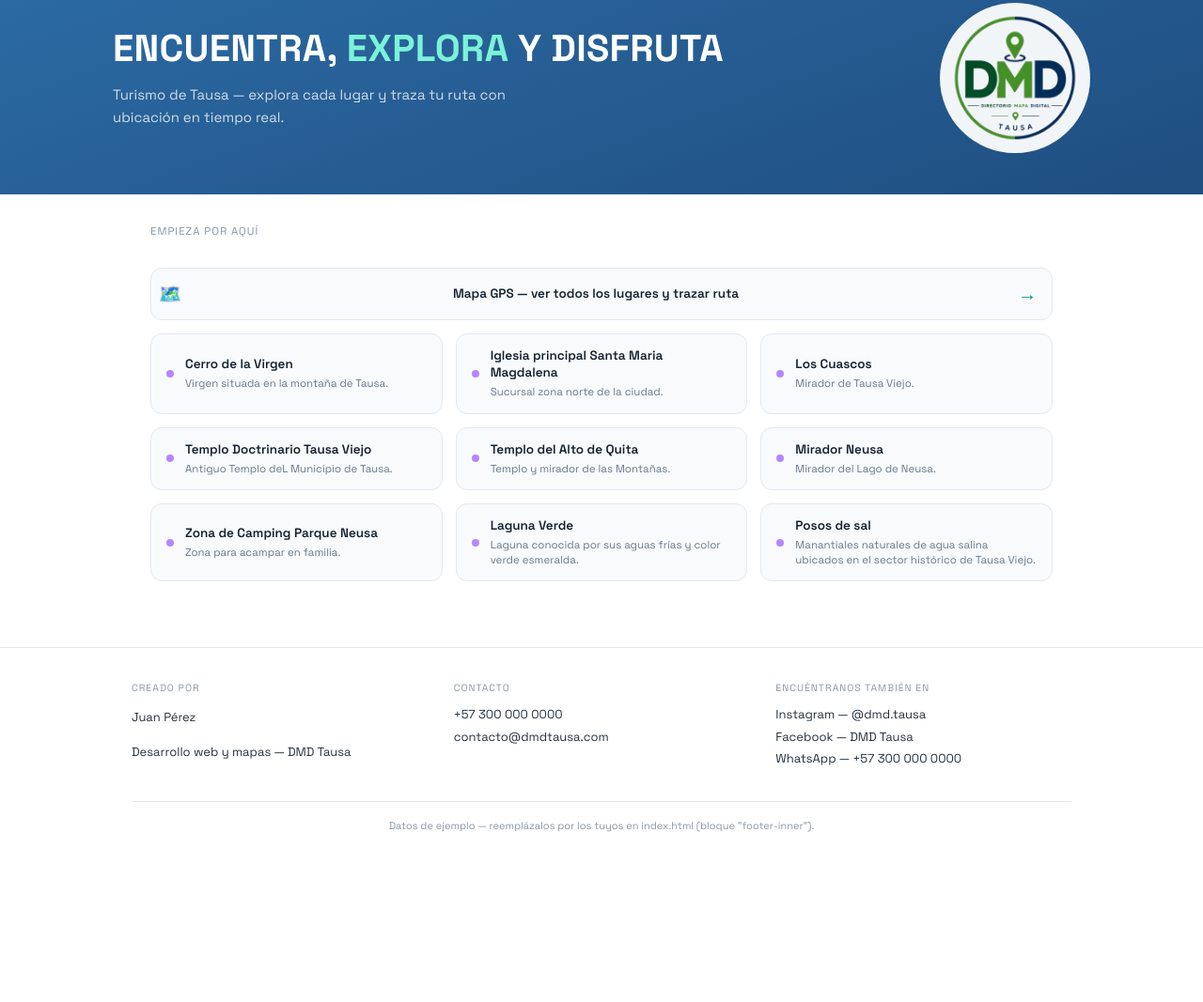
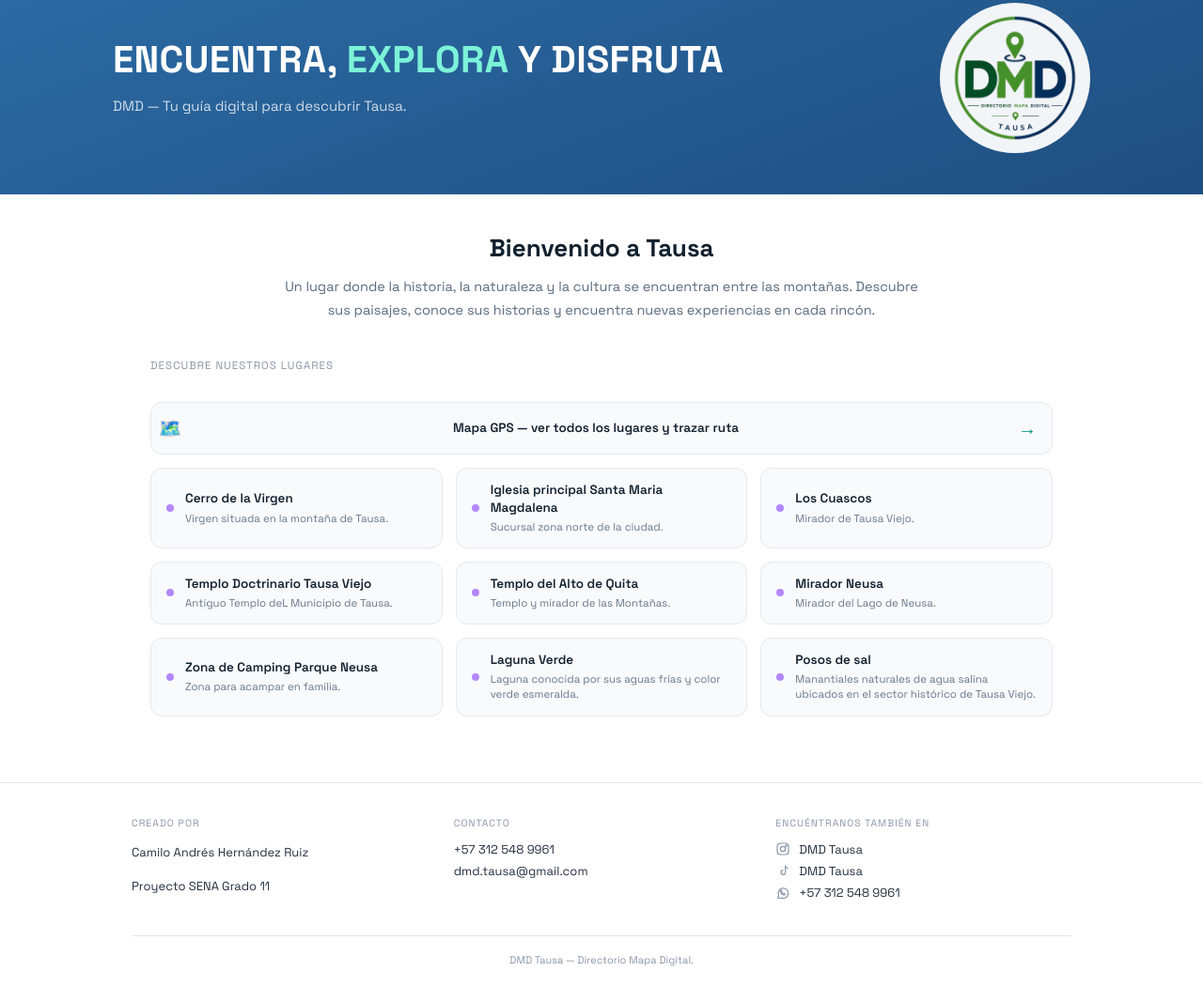
Before and after one commit to camiloKo08/dmd-mapa, a plain HTML site: page index.html in a window 1280 px wide. Shown: the part 109-1176 px from the top of the page at 94% size. Before the commit the page ends 1035 px from the top, so only its background shows below. Drawn offline with Linux system fonts and the light colour scheme.

Commit message:
Update index.html

```diff
--- a/index.html
+++ b/index.html
@@ -67,6 +67,25 @@
   .content-wrap{
     background:#FFFFFF;
     padding-bottom:10px;
+  }
+
+  .welcome-block{
+    max-width:720px;
+    margin:0 auto;
+    padding:40px 20px 8px 20px;
+    text-align:center;
+  }
+  .welcome-block h2{
+    margin:0 0 12px 0;
+    font-size:26px;
+    font-weight:700;
+    color:#12202E;
+  }
+  .welcome-block p{
+    margin:0;
+    font-size:14.5px;
+    line-height:1.7;
+    color:#5B6B7C;
   }
 
   /* ---------- section title ---------- */
@@ -182,9 +201,19 @@
     color:#25313E;
     line-height:1.8;
     text-decoration:none;
-    display:block;
+    display:flex;
+    align-items:center;
+    gap:9px;
+  }
+  .footer-block a svg{
+    width:16px;
+    height:16px;
+    flex:0 0 auto;
+    color:#8A97A6;
+    transition:color 0.15s ease;
   }
   .footer-block a:hover{ color:#1F4E80; }
+  .footer-block a:hover svg{ color:#1F4E80; }
   .footer-note{
     max-width:1000px;
     margin:28px auto 0 auto;
@@ -211,7 +240,7 @@
 <div class="hero">
   <div class="hero-text">
     <h1>ENCUENTRA, <span class="accent">EXPLORA</span> Y DISFRUTA</h1>
-    <p>Turismo de Tausa — explora cada lugar y traza tu ruta con ubicación en tiempo real.</p>
+    <p>DMD — Tu guía digital para descubrir Tausa.</p>
   </div>
   <div class="hero-logo">
     <img src="logo-dmd.png" alt="Logo DMD — Directorio Mapa Digital, Tausa">
@@ -220,7 +249,11 @@
 </div>
 
 <div class="content-wrap">
-<div class="section-title">Empieza por aquí</div>
+<div class="welcome-block">
+  <h2>Bienvenido a Tausa</h2>
+  <p>Un lugar donde la historia, la naturaleza y la cultura se encuentran entre las montañas. Descubre sus paisajes, conoce sus historias y encuentra nuevas experiencias en cada rincón.</p>
+</div>
+<div class="section-title">Descubre nuestros lugares</div>
 <div class="home-grid">
   <a class="place-card map-card" href="mapa.html">
     <span class="icon">🗺️</span>
@@ -236,22 +269,31 @@
   <div class="footer-inner">
     <div class="footer-block">
       <div class="footer-title">Creado por</div>
-      <p>Juan Pérez</p>
-      <p>Desarrollo web y mapas — DMD Tausa</p>
+      <p>Camilo Andrés Hernández Ruiz</p>
+      <p>Proyecto SENA Grado 11</p>
     </div>
     <div class="footer-block">
       <div class="footer-title">Contacto</div>
-      <a href="tel:+573000000000">+57 300 000 0000</a>
-      <a href="mailto:contacto@dmdtausa.com">contacto@dmdtausa.com</a>
+      <a href="tel:+573125489961">+57 312 548 9961</a>
+      <a href="mailto:dmd.tausa@gmail.com">dmd.tausa@gmail.com</a>
     </div>
     <div class="footer-block">
       <div class="footer-title">Encuéntranos también en</div>
-      <a href="https://instagram.com/dmd.tausa" target="_blank" rel="noopener">Instagram — @dmd.tausa</a>
-      <a href="https://facebook.com/dmdtausa" target="_blank" rel="noopener">Facebook — DMD Tausa</a>
-      <a href="https://wa.me/573000000000" target="_blank" rel="noopener">WhatsApp — +57 300 000 0000</a>
+      <a href="https://instagram.com/dmd.tausa" target="_blank" rel="noopener">
+        <svg viewBox="0 0 24 24" fill="none" stroke="currentColor" stroke-width="1.8"><rect x="3" y="3" width="18" height="18" rx="5"/><circle cx="12" cy="12" r="4"/><circle cx="17.2" cy="6.8" r="1"/></svg>
+        DMD Tausa
+      </a>
+      <a href="https://www.tiktok.com/@dmd.tausa" target="_blank" rel="noopener">
+        <svg viewBox="0 0 24 24" fill="none" stroke="currentColor" stroke-width="1.8"><path d="M16 3v10.5a3.5 3.5 0 1 1-3.5-3.5"/><path d="M16 3c.4 2.2 2 4 4.5 4.3"/></svg>
+        DMD Tausa
+      </a>
+      <a href="https://wa.me/573125489961" target="_blank" rel="noopener">
+        <svg viewBox="0 0 24 24" fill="none" stroke="currentColor" stroke-width="1.8"><path d="M4 20l1.4-4A8 8 0 1 1 9 19.5z"/><path d="M8.5 9.5c0 3 2.6 5.6 5.6 5.6.6 0 1-.1 1-.6v-1.1c0-.3-.2-.5-.5-.6l-1.7-.4c-.2 0-.4 0-.5.2l-.4.6c-1-.5-1.9-1.3-2.4-2.4l.6-.4c.2-.1.2-.3.2-.5l-.4-1.7c0-.3-.3-.5-.6-.5H8.6c-.3 0-.6.4-.6 1z"/></svg>
+        +57 312 548 9961
+      </a>
     </div>
   </div>
-  <div class="footer-note">Datos de ejemplo — reemplázalos por los tuyos en index.html (bloque "footer-inner").</div>
+  <div class="footer-note">DMD Tausa — Directorio Mapa Digital.</div>
 </footer>
 
 <script src="site-data.js"></script>
```
